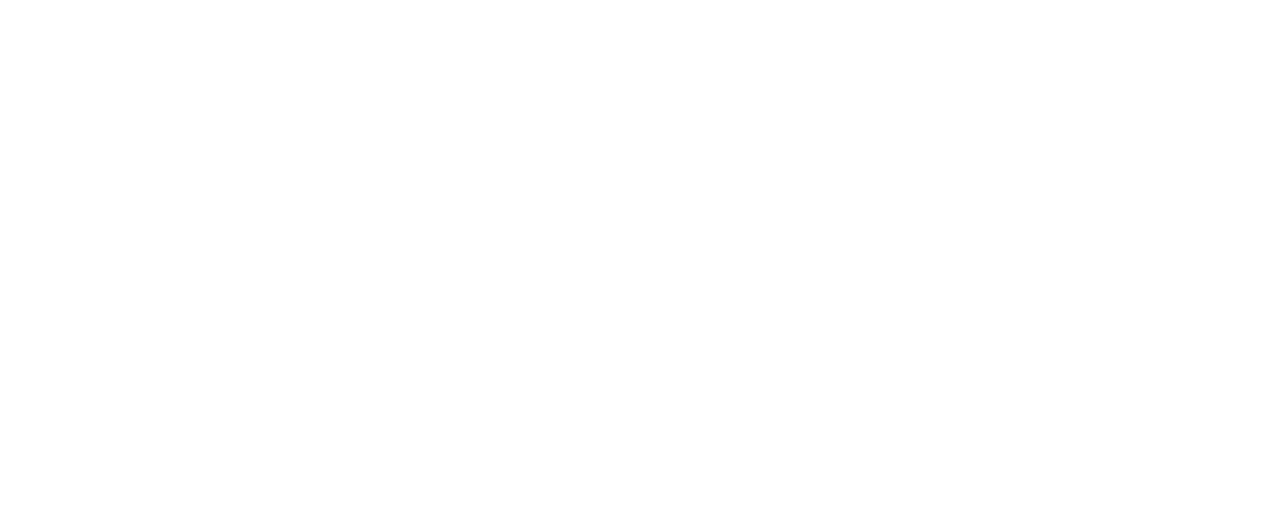
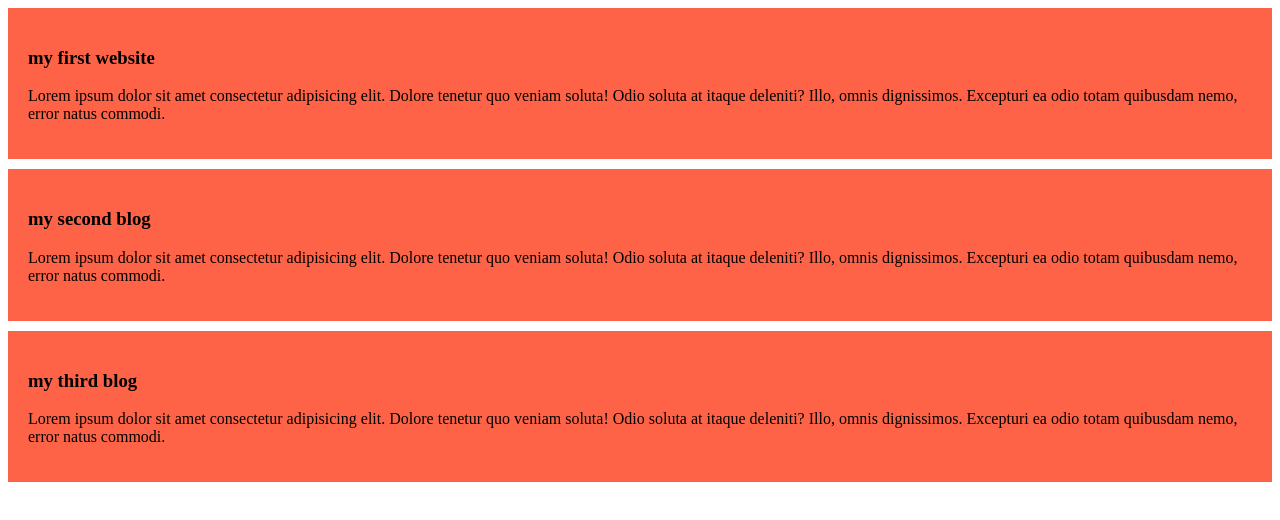
Before and after one commit to Araf302/my-simple-website, a plain HTML site: page index.html in a window 1280 px wide. Drawn offline with Linux system fonts and the light colour scheme.

Commit message:
added the second and the third blog

```diff
--- a/index.html
+++ b/index.html
@@ -3,9 +3,21 @@
 <head>
     <meta charset="UTF-8">
     <meta name="viewport" content="width=device-width, initial-scale=1.0">
-    <title>my simple website</title>
+    <title>my simple website</title><link rel="stylesheet" href="styles/blog.css">
 </head>
 <body>
+    <div>
+        <h3>my first website</h3>
+        <p>Lorem ipsum dolor sit amet consectetur adipisicing elit. Dolore tenetur quo veniam soluta! Odio soluta at itaque deleniti? Illo, omnis dignissimos. Excepturi ea odio totam quibusdam nemo, error natus commodi.</p>
+    </div>
+    <div>
+        <h3>my second blog</h3>
+        <p>Lorem ipsum dolor sit amet consectetur adipisicing elit. Dolore tenetur quo veniam soluta! Odio soluta at itaque deleniti? Illo, omnis dignissimos. Excepturi ea odio totam quibusdam nemo, error natus commodi.</p>
+    </div>
+    <div>
+        <h3>my third blog</h3>
+        <p>Lorem ipsum dolor sit amet consectetur adipisicing elit. Dolore tenetur quo veniam soluta! Odio soluta at itaque deleniti? Illo, omnis dignissimos. Excepturi ea odio totam quibusdam nemo, error natus commodi.</p>
+    </div>
 
 </body>
 </html>
--- /dev/null
+++ b/styles/blog.css
@@ -0,0 +1,5 @@
+div{
+    background-color: tomato;
+    padding: 20px;
+    margin-bottom:10px ;
+}
```
